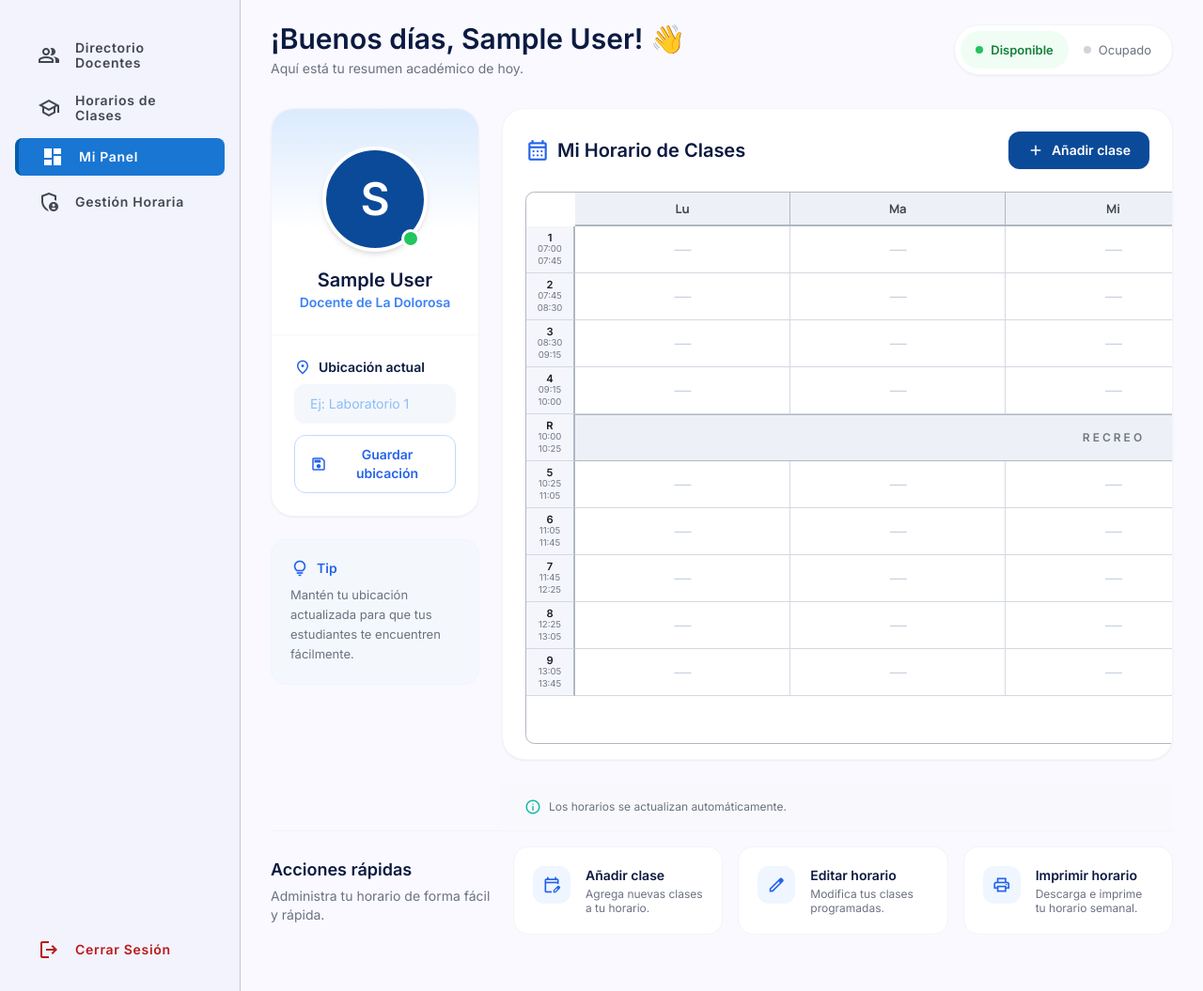
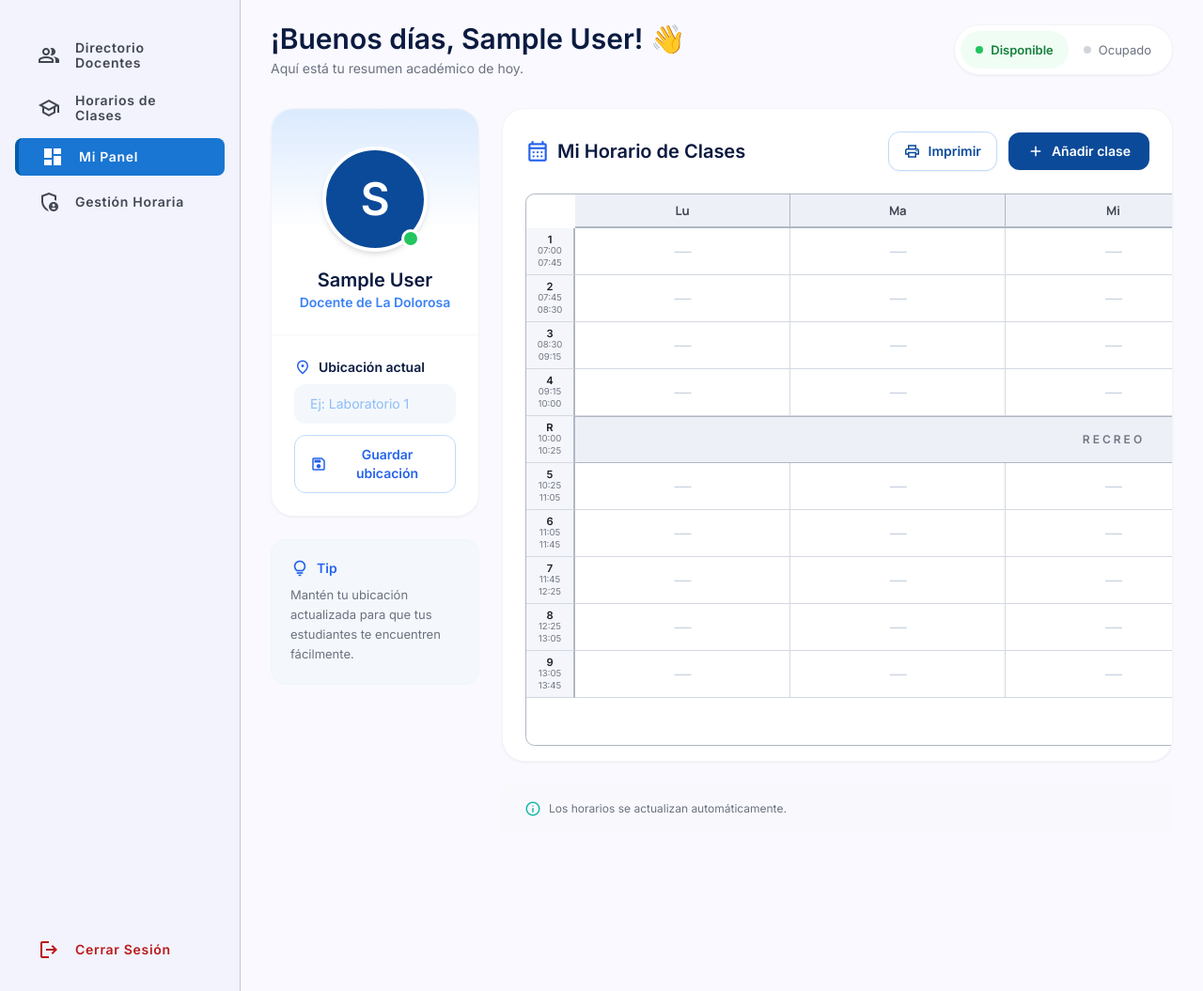
Before and after one commit to anthhouh/Geocampus, a Django app: page /dashboard/ in a window 1280 px wide. Shown: the part 73-1128 px from the top of the page at 94% size. Run offline with Django 5.2, Linux system fonts and the light colour scheme; the visitor is signed in with stand-in values (Sample User, id 1); data comes from the database, SQL or seed files in the repository; data that the repository does not hold is empty; parts of the project's set-up code (start-up, migrations or seed data) failed here and were passed over; some libraries are stand-ins or nearby versions.

Commit message:
UI: mover botón Imprimir Horario junto a Añadir Clase y eliminar sección Acciones Rápidas

```diff
--- a/horarios/templates/horarios/dashboard_docente.html
+++ b/horarios/templates/horarios/dashboard_docente.html
@@ -92,11 +92,18 @@
                         <span class="material-symbols-outlined text-blue-600 text-[26px]">calendar_month</span>
                         Mi Horario de Clases
                     </h3>
-                    <button onclick="abrirModalHorario('', '', '', '', '', '{{ docente.id }}', '', '')"
-                        class="flex items-center gap-2 bg-[#0B4A99] text-white px-5 py-2.5 rounded-xl font-bold text-sm hover:bg-[#083570] transition-colors shadow-sm">
-                        <span class="material-symbols-outlined text-[18px]">add</span>
-                        Añadir clase
-                    </button>
+                    <div class="flex items-center gap-3">
+                        <button onclick="window.print()"
+                            class="flex items-center gap-2 bg-white text-[#0B4A99] border border-blue-200 px-4 py-2.5 rounded-xl font-bold text-sm hover:bg-blue-50 transition-colors shadow-sm">
+                            <span class="material-symbols-outlined text-[18px]">print</span>
+                            Imprimir
+                        </button>
+                        <button onclick="abrirModalHorario('', '', '', '', '', '{{ docente.id }}', '', '')"
+                            class="flex items-center gap-2 bg-[#0B4A99] text-white px-5 py-2.5 rounded-xl font-bold text-sm hover:bg-[#083570] transition-colors shadow-sm">
+                            <span class="material-symbols-outlined text-[18px]">add</span>
+                            Añadir clase
+                        </button>
+                    </div>
                 </div>
                 <div class="px-6 pb-4 overflow-x-auto">
                     <!-- Componente Schedule Grid -->
@@ -148,50 +155,7 @@
 
     </div>
 
-    <!-- Bottom Actions -->
-    <div class="pt-4 border-t border-gray-100">
-        <div class="flex flex-col md:flex-row items-center gap-6">
-            <div class="w-full md:w-1/4">
-                <h3 class="font-bold text-lg text-[#0B1A40]">Acciones rápidas</h3>
-                <p class="text-sm font-medium text-gray-500 mt-1">Administra tu horario de forma fácil y rápida.</p>
-            </div>
 
-            <div class="w-full md:w-3/4 grid grid-cols-1 md:grid-cols-3 gap-4">
-                <!-- Action 1 -->
-                <div onclick="abrirModalHorario('', '', '', '', '', '{{ docente.id }}', '', '')" class="bg-white rounded-2xl border border-gray-100 p-5 flex items-start gap-4 cursor-pointer hover:shadow-md hover:border-blue-100 transition-all group">
-                    <div class="w-10 h-10 rounded-xl bg-blue-50 flex items-center justify-center text-blue-600 flex-shrink-0 group-hover:bg-blue-600 group-hover:text-white transition-colors">
-                        <span class="material-symbols-outlined text-[20px]">edit_calendar</span>
-                    </div>
-                    <div>
-                        <p class="font-bold text-sm text-[#0B1A40] mb-0.5">Añadir clase</p>
-                        <p class="text-[12px] font-medium text-gray-500 leading-tight">Agrega nuevas clases a tu horario.</p>
-                    </div>
-                </div>
-
-                <!-- Action 2 -->
-                <div class="bg-white rounded-2xl border border-gray-100 p-5 flex items-start gap-4 cursor-pointer hover:shadow-md hover:border-blue-100 transition-all group">
-                    <div class="w-10 h-10 rounded-xl bg-blue-50 flex items-center justify-center text-blue-600 flex-shrink-0 group-hover:bg-blue-600 group-hover:text-white transition-colors">
-                        <span class="material-symbols-outlined text-[20px]">edit</span>
-                    </div>
-                    <div>
-                        <p class="font-bold text-sm text-[#0B1A40] mb-0.5">Editar horario</p>
-                        <p class="text-[12px] font-medium text-gray-500 leading-tight">Modifica tus clases programadas.</p>
-                    </div>
-                </div>
-
-                <!-- Action 3 -->
-                <div onclick="window.print()" class="bg-white rounded-2xl border border-gray-100 p-5 flex items-start gap-4 cursor-pointer hover:shadow-md hover:border-blue-100 transition-all group">
-                    <div class="w-10 h-10 rounded-xl bg-blue-50 flex items-center justify-center text-blue-600 flex-shrink-0 group-hover:bg-blue-600 group-hover:text-white transition-colors">
-                        <span class="material-symbols-outlined text-[20px]">print</span>
-                    </div>
-                    <div>
-                        <p class="font-bold text-sm text-[#0B1A40] mb-0.5">Imprimir horario</p>
-                        <p class="text-[12px] font-medium text-gray-500 leading-tight">Descarga e imprime tu horario semanal.</p>
-                    </div>
-                </div>
-            </div>
-        </div>
-    </div>
 </div>
 
 {% include 'horarios/includes/schedule_modals.html' %}
```
